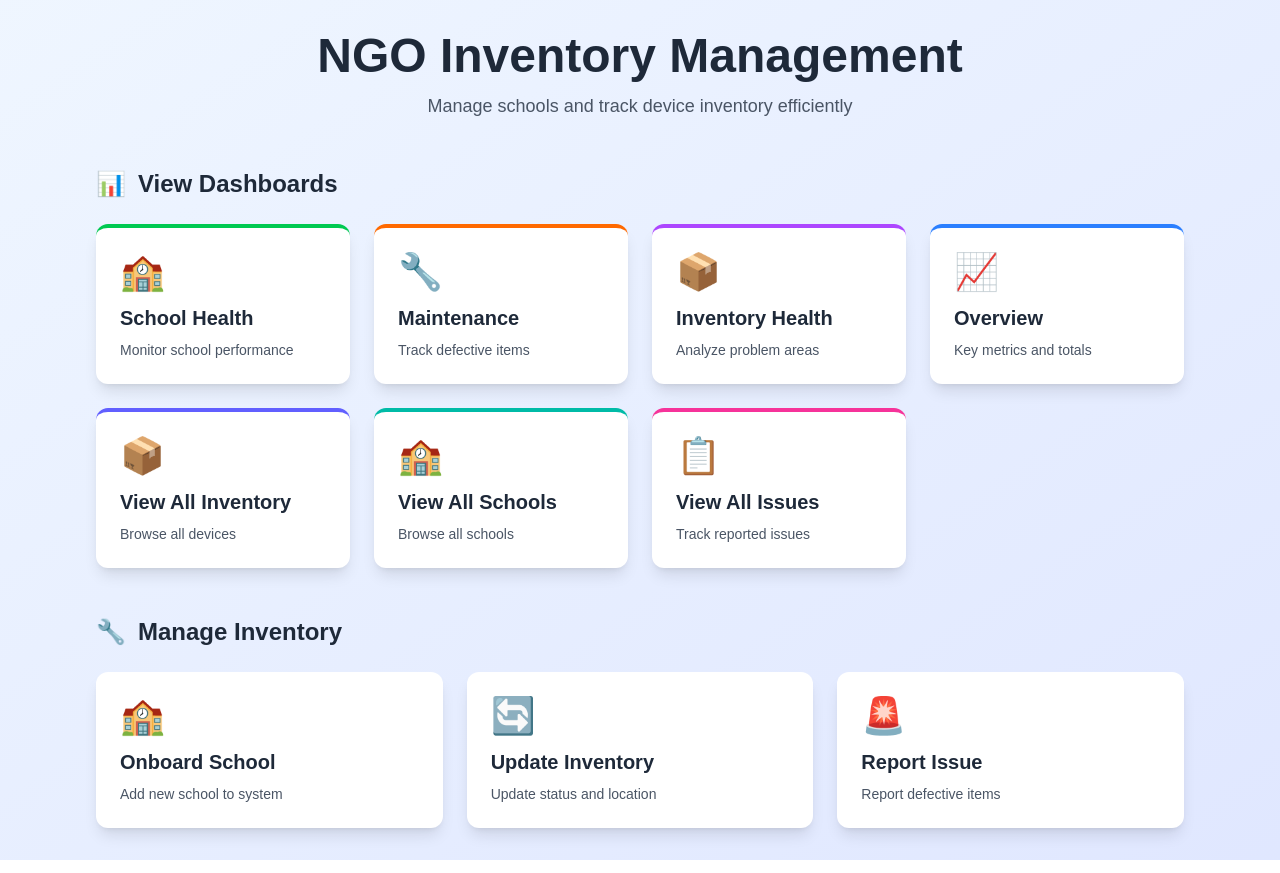
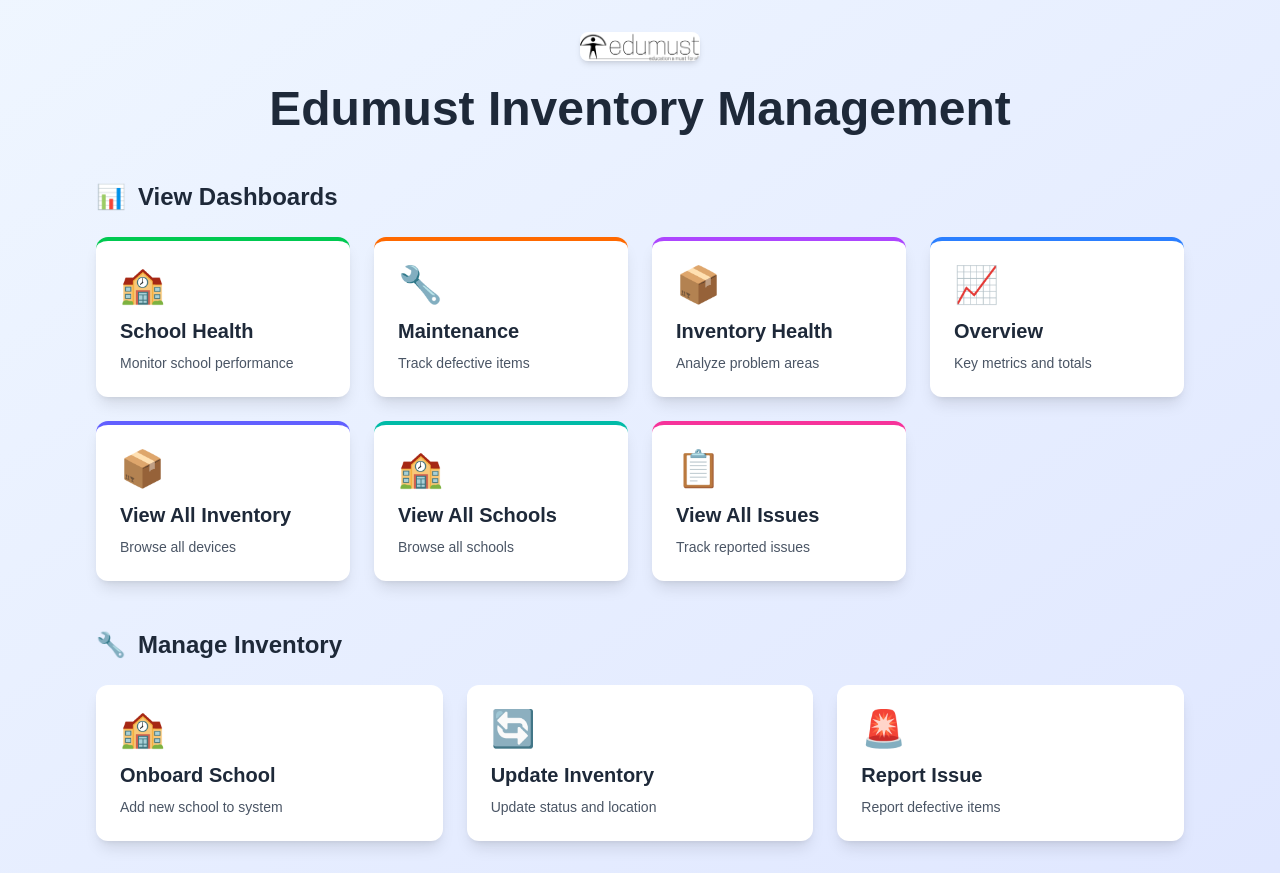
Before and after one commit to inventory-admin/inv-app, a Next.js app: page / in a window 1280 px wide. Built offline with nearby package versions, Linux system fonts and the light colour scheme.

Commit message:
update title

```diff
--- a/app/layout.tsx
+++ b/app/layout.tsx
@@ -2,8 +2,7 @@
 import "./globals.css";
 
 export const metadata: Metadata = {
-  title: "NGO Inventory Management",
-  description: "Simple inventory tracking for schools",
+  title: "Edumust Inventory Management",
 };
 
 export default function RootLayout({
--- a/app/page.tsx
+++ b/app/page.tsx
@@ -1,12 +1,22 @@
 import Link from 'next/link'
+import Image from 'next/image'
 
 export default function HomePage() {
   return (
     <div className="min-h-screen bg-gradient-to-br from-blue-50 to-indigo-100">
       <div className="p-8 max-w-6xl mx-auto">
         <div className="text-center mb-12">
-          <h1 className="text-5xl font-bold text-gray-800 mb-3">NGO Inventory Management</h1>
-          <p className="text-gray-600 text-lg">Manage schools and track device inventory efficiently</p>
+          <div className="flex justify-center mb-6">
+            <Image
+              src="/edumust-logo.png"
+              alt="Edumust Logo"
+              width={120}
+              height={120}
+              className="rounded-lg shadow-md"
+              priority
+            />
+          </div>
+          <h1 className="text-5xl font-bold text-gray-800 mb-3">Edumust Inventory Management</h1>
         </div>
 
         {/* View Dashboards Section */}
```
Also changed, not shown: public/edumust-logo.png (added).
